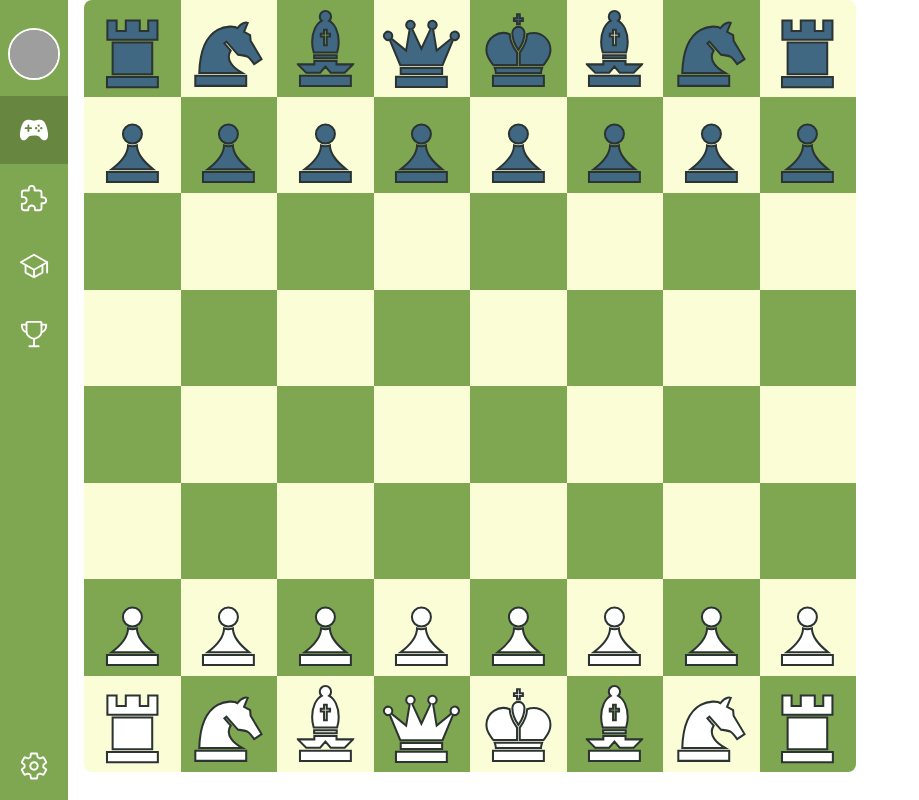
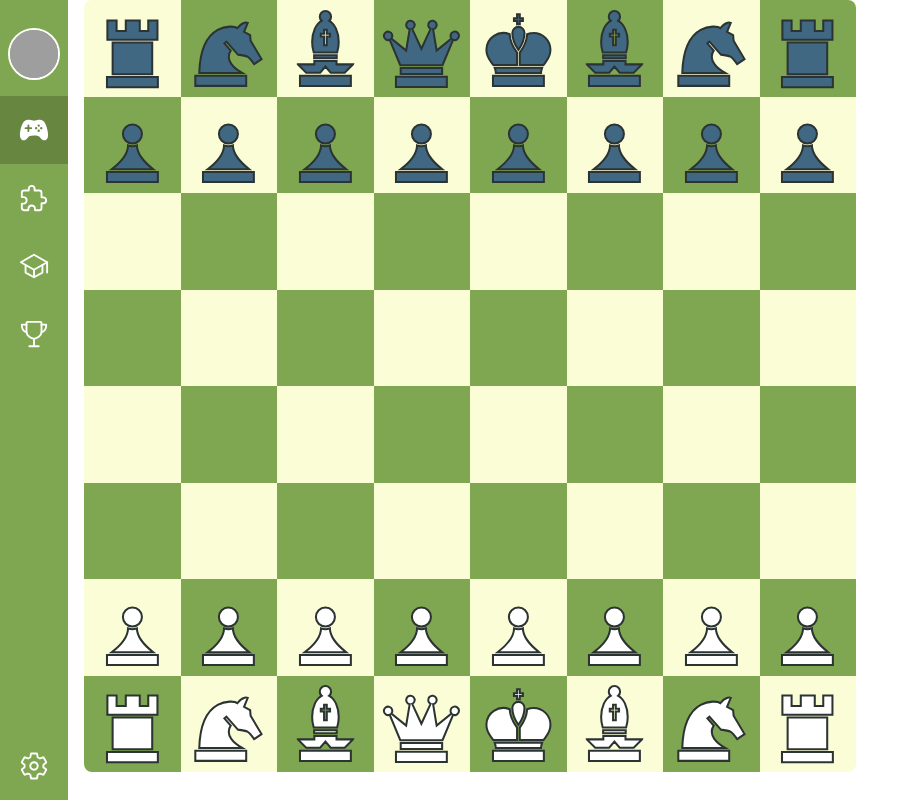
Before and after one commit to lexuantunght/MegaChess, a React app: page / in a window 1280 px wide. Shown: the whole page, without its empty margins (0-919 px from the left). Built offline with nearby package versions, Linux system fonts and the light colour scheme; grey boxes are pictures that could not be loaded.

Commit message:
fix color not correct

```diff
--- a/src/common/components/Chess/components/ChessBoard.ts
+++ b/src/common/components/Chess/components/ChessBoard.ts
@@ -20,7 +20,7 @@ class ChessBoard {
     private initSquares() {
         for (let i = 1; i <= 8; i++) {
             for (let j = 1; j <= 8; j++) {
-                const square = new ChessSquare({ v: j, h: i }, (i + j) % 2 ? 'black' : 'white');
+                const square = new ChessSquare({ v: j, h: i }, (i + j) % 2 ? 'white' : 'black');
                 let piece: IChessPiece | undefined;
                 switch (i) {
                     case 1:
```
